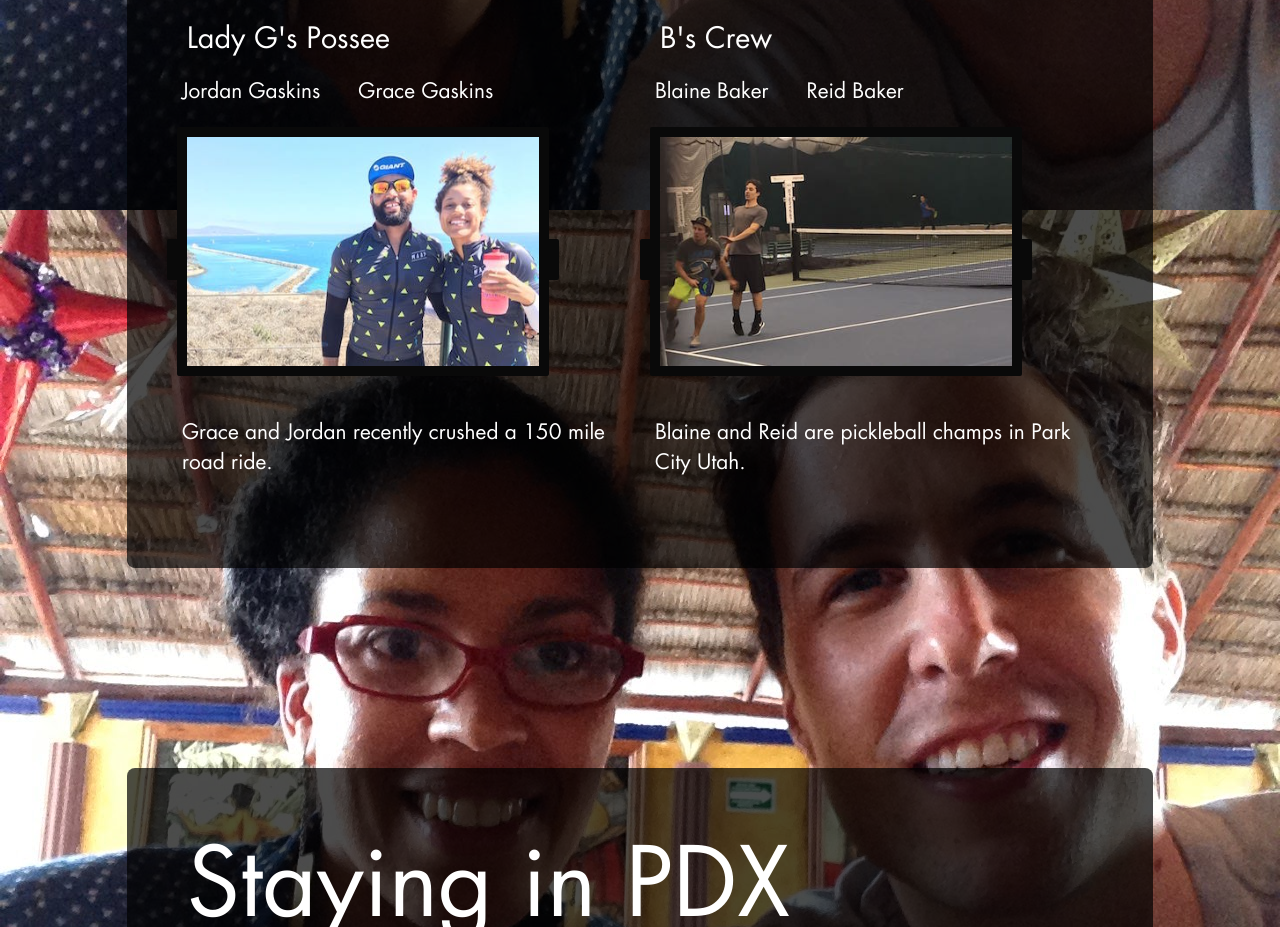
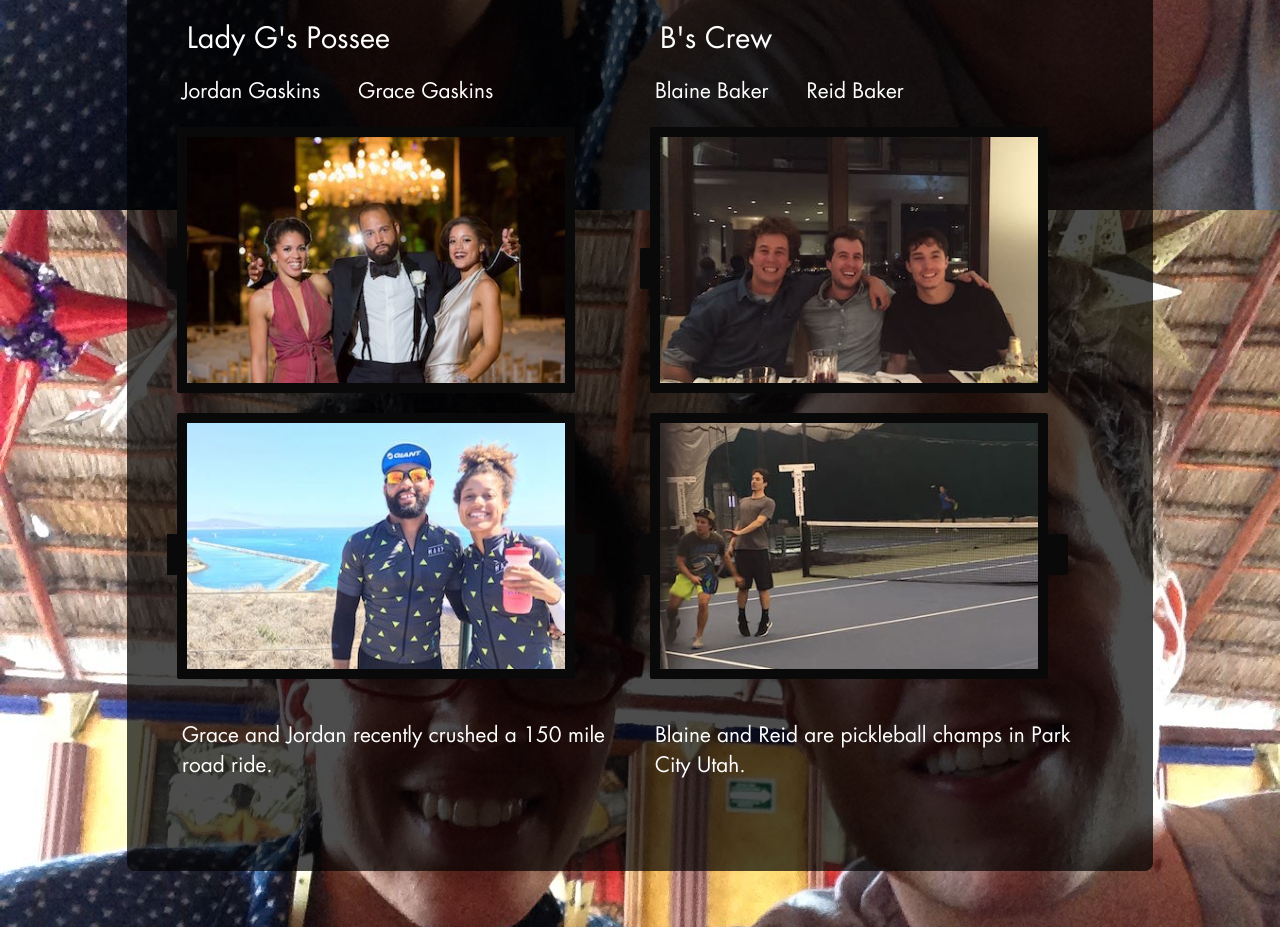
Before and after one commit to moniqueandbrad2017/moniqueandbrad2017.github.io, a plain HTML site: page index.html in a window 1280 px wide. Shown: the part 4590-5517 px from the top of the page. Drawn offline with Linux system fonts and the light colour scheme.

Commit message:
adding another pic

```diff
--- a/index.html
+++ b/index.html
@@ -171,9 +171,13 @@
                                 <tr>
                                   <td>
                                     <picture class="bridal-party-pic">
+                                      <source srcset="/img/grace-and-jordan-small.jpg" media="(max-width: 440px)">
+                                      <source srcset="/img/grace-and-jordan.jpg">
+                                      <img src="/img/grace-and-jordan.jpg" class="bridal-party-pic" alt="Grace + Jordan">
+                                    <picture class="bridal-party-pic">
                                       <source srcset="/img/grace-and-jordan2-small.jpg" media="(max-width: 440px)">
                                       <source srcset="/img/grace-and-jordan2.jpg">
-                                      <img src="/img/grace-and-jordan2.jpg" class="bridal-party-pic" alt="Blaine + Reid">
+                                      <img src="/img/grace-and-jordan2.jpg" class="bridal-party-pic" alt="Grace + Jordan2">
                                   </picture>
                                   </td>
                                 </tr>
@@ -203,9 +207,13 @@
                                 <tr>
                                   <td>
                                     <picture class="bridal-party-pic">
+                                      <source srcset="/img/blaine-and-reid-small.jpg" media="(max-width: 440px)">
+                                      <source srcset="/img/blaine-and-reid.jpg">
+                                      <img src="/img/blaine-and-reid.jpg" class="bridal-party-pic" alt="Blaine + Reid">
+                                    <picture class="bridal-party-pic">
                                       <source srcset="/img/blaine-and-reid3-small.jpg" media="(max-width: 440px)">
                                       <source srcset="/img/blaine-and-reid3.jpg">
-                                      <img src="/img/blaine-and-reid.jpg" class="bridal-party-pic" alt="Blaine + Reid">
+                                      <img src="/img/blaine-and-reid3.jpg" class="bridal-party-pic" alt="Blaine + Reid 2">
                                   </td>
                                 </tr>
                               </table>
```
